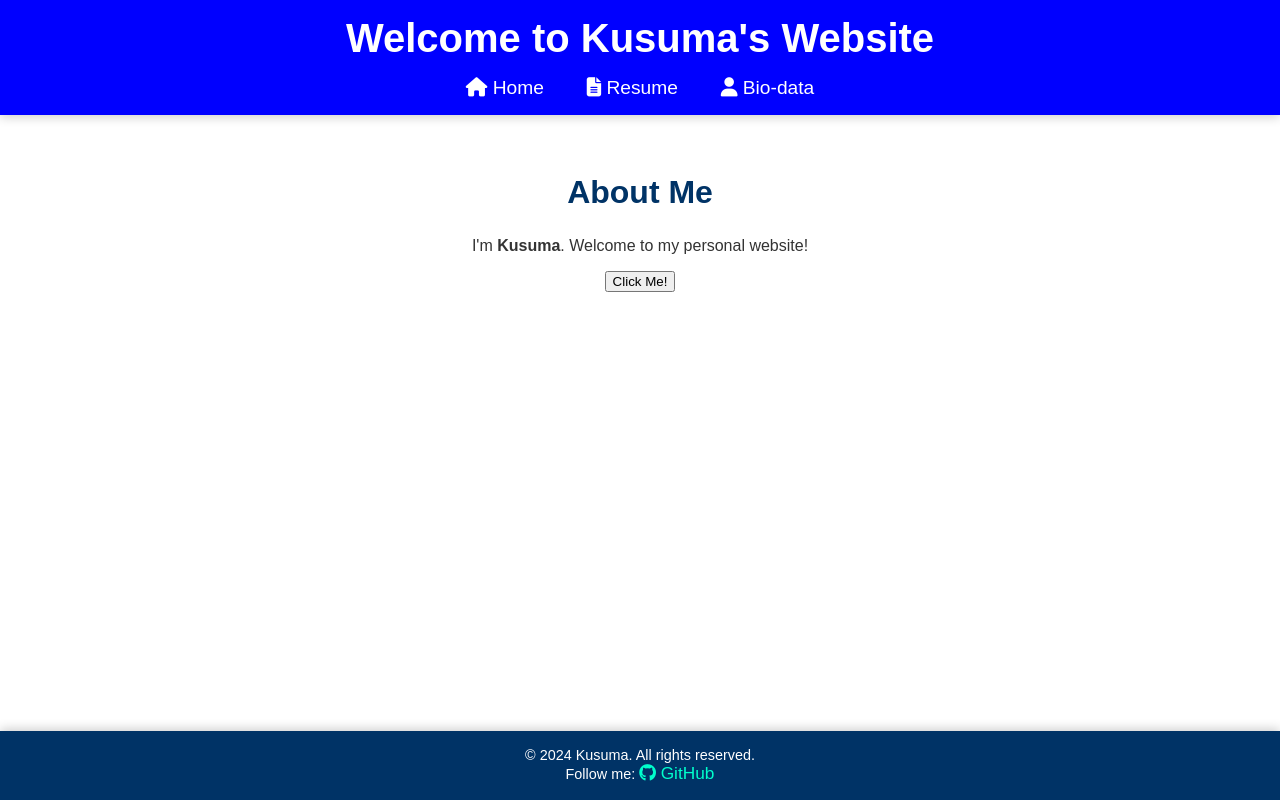
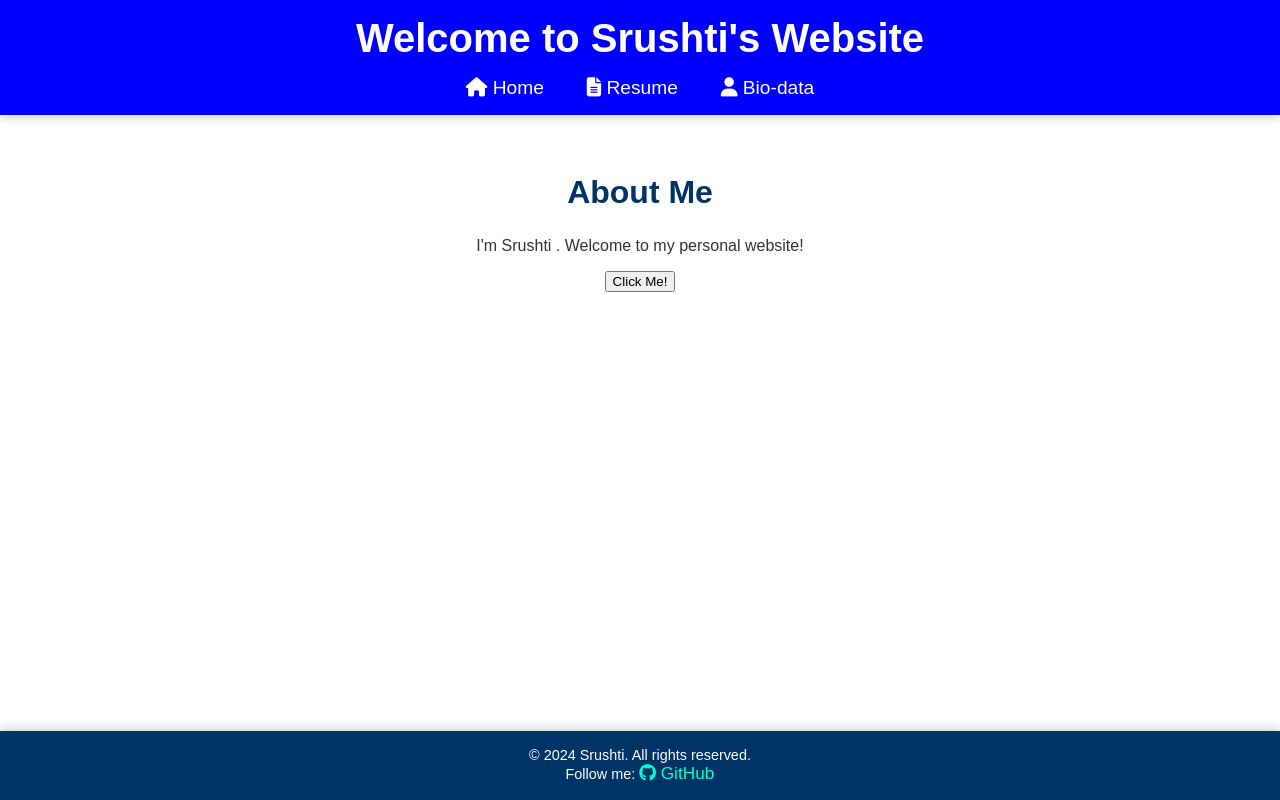
Before and after one commit to Madhura-BS/resume_website, a plain HTML site: page index.html in a window 1280 px wide. Drawn offline with Linux system fonts and the light colour scheme.

Commit message:
Update index.html

```diff
--- a/index.html
+++ b/index.html
@@ -3,13 +3,13 @@
 <head>
     <meta charset="UTF-8">
     <meta name="viewport" content="width=device-width, initial-scale=1.0">
-    <title>Kusuma's Website</title>
+    <title>Srushti's Website</title>
     <link rel="stylesheet"href="https://cdnjs.cloudflare.com/ajax/libs/font-awesome/6.5.0/css/all.min.css">
     <link rel="stylesheet" href="style.css">
 </head>
 <body>
     <header>
-        <h1>Welcome to Kusuma's Website</h1>
+        <h1>Welcome to Srushti's Website</h1>
         <nav>
             <a href="index.html"><i class="fas fa-home"></i> Home</a>
             <a href="resume.html"><i class="fas fa-file-alt"></i> Resume</a>
@@ -18,11 +18,11 @@
     </header>
     <main>
         <h2>About Me</h2>
-        <p> I'm <strong>Kusuma</strong>. Welcome to my personal website! </p>
+        <p> I'm Srushti <strong></strong>. Welcome to my personal website! </p>
         <button onclick="alert('Thanks for visiting!')">Click Me!</button>
     </main>
     <footer>
-        <p>&copy; 2024 Kusuma. All rights reserved.</p>
+        <p>&copy; 2024 Srushti. All rights reserved.</p>
         <p>Follow me:
             <a href="https://github.com" target="_blank"><i class="fab fa-github"></i> GitHub</a>
         </p>
```
